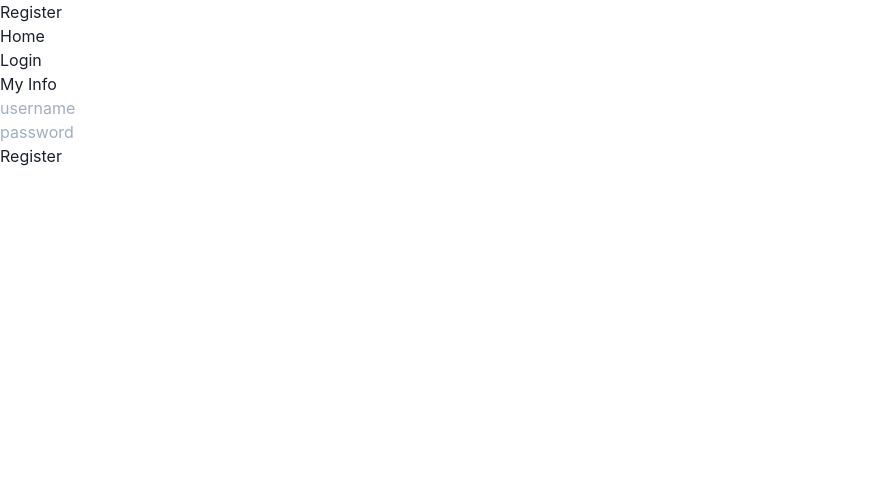
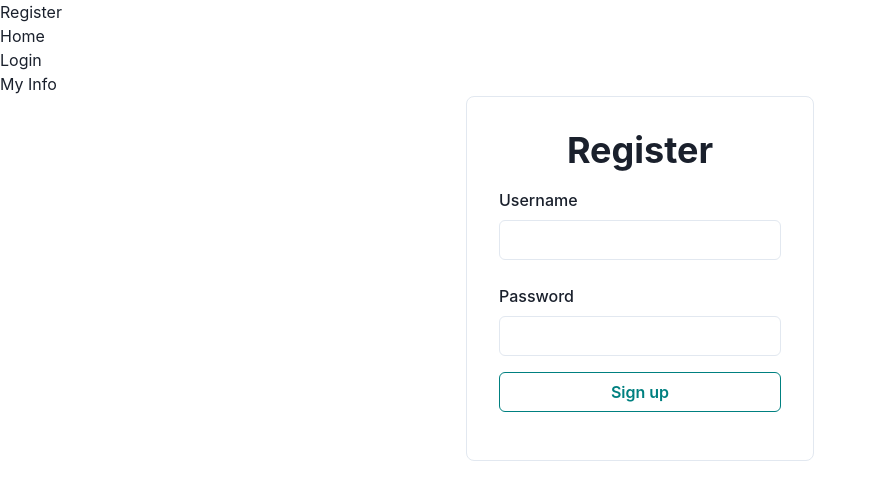
Before and after one commit to jBituin/college-app, a React (Create React App) app in the folder client/: page /register in a window 1280 px wide. Shown: the top 500 px of the page, without its empty margins (0-876 px from the left). Built offline with nearby package versions, Linux system fonts and the light colour scheme.

Commit message:
Add design to register page (#15)

```diff
--- /dev/null
+++ b/client/src/components/AuthForm.tsx
@@ -0,0 +1,69 @@
+import React from 'react';
+
+import {
+  Flex,
+  Box,
+  Heading,
+  FormControl,
+  FormLabel,
+  Input,
+  Button,
+} from '@chakra-ui/react';
+
+interface Props {
+  onSubmit: (e: React.FormEvent<HTMLFormElement>) => void;
+  onChangeUsername: (e: React.ChangeEvent<HTMLInputElement>) => void;
+  onChangePassword: (e: React.ChangeEvent<HTMLInputElement>) => void;
+  headingText: String;
+  buttonText: String;
+}
+
+const AuthForm: React.FC<Props> = props => {
+  const {
+    onChangePassword,
+    onChangeUsername,
+    onSubmit,
+    headingText,
+    buttonText,
+  } = props;
+
+  return (
+    <Flex width="full" height="full" align="center" justifyContent="center">
+      <Box
+        p={8}
+        maxWidth="500px"
+        borderWidth={1}
+        borderRadius={8}
+        boxShadow="large"
+      >
+        <Box textAlign="center">
+          <Heading>{headingText}</Heading>
+        </Box>
+        <Box my={4} textAlign="left">
+          <form onSubmit={onSubmit}>
+            <FormControl>
+              <FormLabel>Username</FormLabel>
+              <Input onChange={onChangeUsername} />
+            </FormControl>
+            <FormControl mt={6}>
+              <FormLabel>Password</FormLabel>
+              <Input type="password" onChange={onChangePassword} />
+            </FormControl>
+            <Button
+              width="full"
+              mt={4}
+              type="submit"
+              variant="outline"
+              color="teal"
+              borderColor="teal"
+            >
+              {buttonText}
+            </Button>
+          </form>
+        </Box>
+      </Box>
+    </Flex>
+  );
+};
+
+export default AuthForm;
--- a/client/src/pages/Login.tsx
+++ b/client/src/pages/Login.tsx
@@ -2,15 +2,7 @@ import React, { useState, SyntheticEvent } from 'react';
 import { useLoginMutation } from '../generated/graphql';
 import { RouteComponentProps } from 'react-router-dom';
 import { setAccessToken } from '../accessToken';
-import {
-  Flex,
-  Box,
-  Heading,
-  FormControl,
-  FormLabel,
-  Input,
-  Button,
-} from '@chakra-ui/react';
+import AuthForm from '../components/AuthForm';
 
 const Login: React.FC<RouteComponentProps> = ({ history }) => {
   const [username, setUsername] = useState('joms');
@@ -44,45 +36,13 @@ const Login: React.FC<RouteComponentProps> = ({ history }) => {
   };
 
   return (
-    <Flex width="full" height="full" align="center" justifyContent="center">
-      <Box
-        p={8}
-        maxWidth="500px"
-        borderWidth={1}
-        borderRadius={8}
-        boxShadow="large"
-      >
-        <Box textAlign="center">
-          <Heading>Login</Heading>
-        </Box>
-        <Box my={4} textAlign="left">
-          <form onSubmit={onSubmit}>
-            <FormControl>
-              <FormLabel>Username</FormLabel>
-              <Input value={username} onChange={onChangeUsername} />
-            </FormControl>
-            <FormControl mt={6}>
-              <FormLabel>Password</FormLabel>
-              <Input
-                value={password}
-                type="password"
-                onChange={onChangePassword}
-              />
-            </FormControl>
-            <Button
-              width="full"
-              mt={4}
-              type="submit"
-              variant="outline"
-              color="teal"
-              borderColor="teal"
-            >
-              Login
-            </Button>
-          </form>
-        </Box>
-      </Box>
-    </Flex>
+    <AuthForm
+      onChangePassword={onChangePassword}
+      onChangeUsername={onChangeUsername}
+      onSubmit={onSubmit}
+      headingText="Login"
+      buttonText="Sign in"
+    ></AuthForm>
   );
 };
 
--- a/client/src/pages/Register.tsx
+++ b/client/src/pages/Register.tsx
@@ -1,18 +1,23 @@
 import React, { useState } from 'react';
 import { useRegisterMutation } from '../generated/graphql';
 import { RouteComponentProps } from 'react-router-dom';
+import AuthForm from '../components/AuthForm';
 
 const Register: React.FC<RouteComponentProps> = ({ history }) => {
   const [username, setUsername] = useState('');
   const [password, setPassword] = useState('');
   const [register] = useRegisterMutation();
 
-  return (
-    <form
-      onSubmit={async (e) => {
+  const onChangeUsername = (e: React.ChangeEvent<HTMLInputElement>): void => {
+    setUsername(e.currentTarget.value);
+  };
+
+  const onChangePassword = (e: React.ChangeEvent<HTMLInputElement>): void => {
+    setPassword(e.currentTarget.value);
+  };
+
+  const onSubmit = async (e: React.FormEvent<HTMLFormElement>) => {
     e.preventDefault();
-
-        console.log('FORM SUBMITTED');
 
     const response = await register({
       variables: {
@@ -21,35 +26,21 @@ const Register: React.FC<RouteComponentProps> = ({ history }) => {
       },
     });
 
-        if (response && response.data?.register) {
+    if (response && response.data) {
       history.push('/');
     } else {
-          console.log('errors:', response.errors);
+      console.log('errors:', response);
     }
-      }}
-    >
-      <div>
-        <input
-          value={username}
-          type='username'
-          placeholder='username'
-          onChange={(e) => {
-            setUsername(e.target.value);
-          }}
-        />
-      </div>
-      <div>
-        <input
-          value={password}
-          placeholder='password'
-          type='password'
-          onChange={(e) => {
-            setPassword(e.target.value);
-          }}
-        />
-      </div>
-      <button type='submit'> Register</button>
-    </form>
+  };
+
+  return (
+    <AuthForm
+      onSubmit={onSubmit}
+      onChangePassword={onChangePassword}
+      onChangeUsername={onChangeUsername}
+      headingText="Register"
+      buttonText="Sign up"
+    ></AuthForm>
   );
 };
 
```
Also changed, not shown: 1 other file (tests, documents, lock files or other folders). Lines whose indentation alone changed are shown as unchanged.
